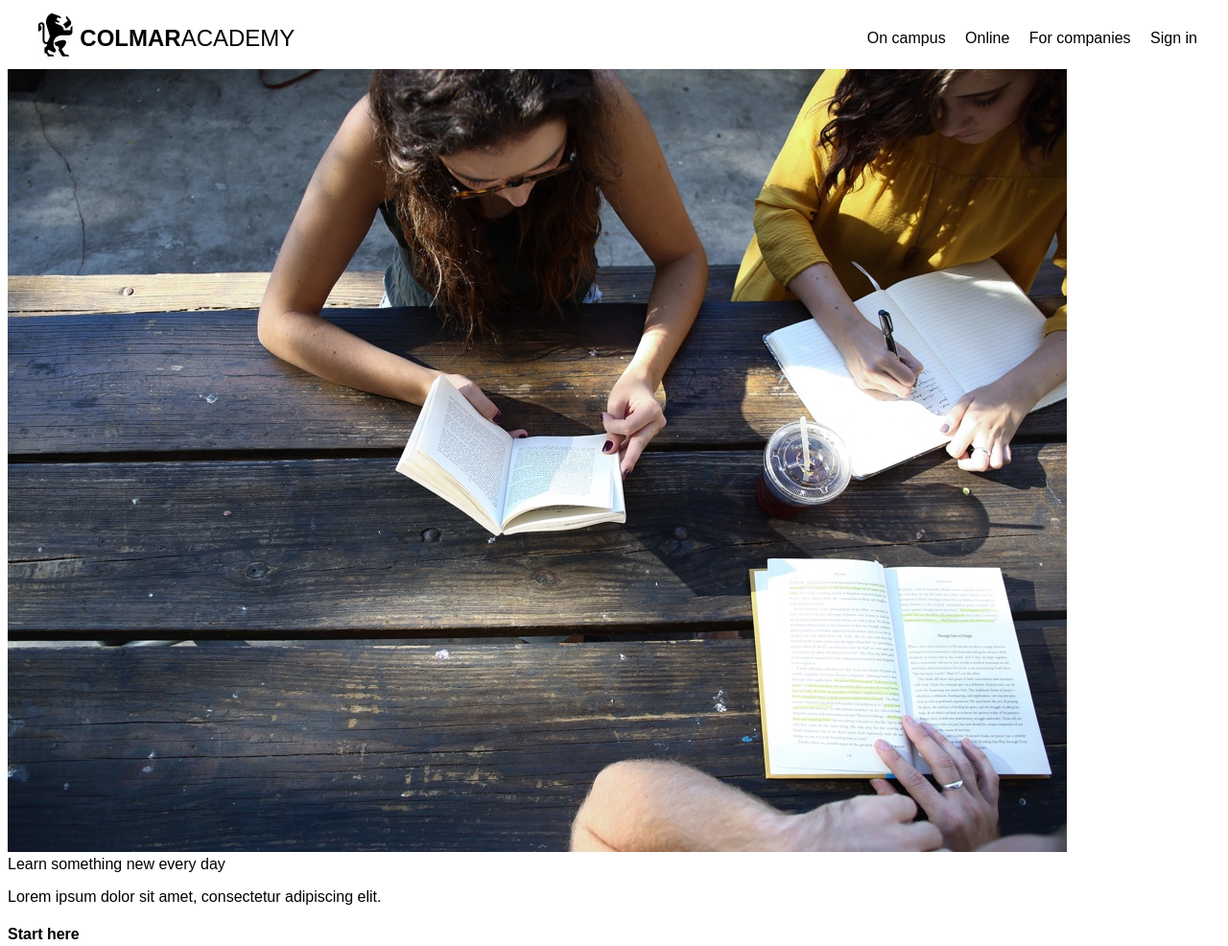
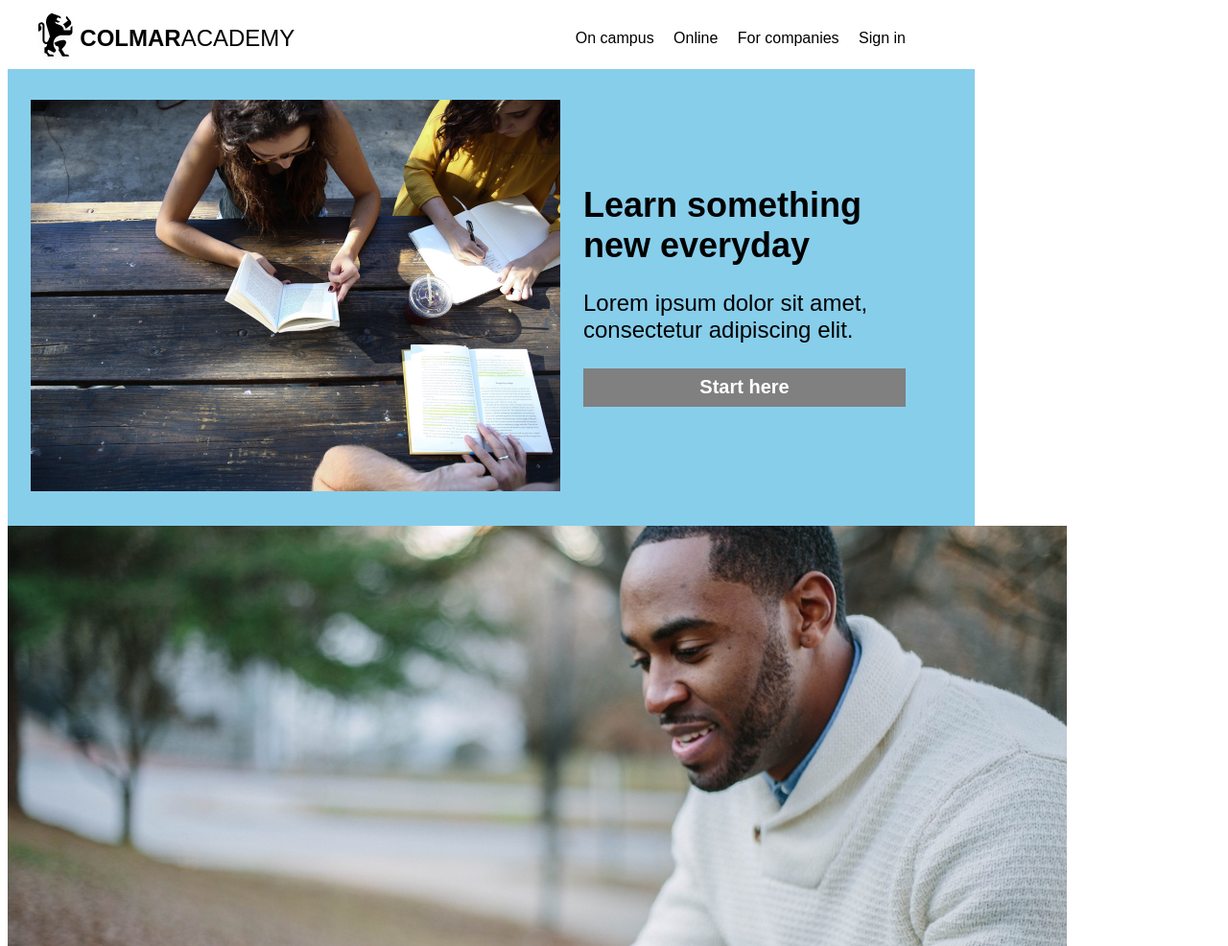
Before and after one commit to Lareilpet/colmar, a plain HTML site: page index.html in a window 1280 px wide. Shown: the top 986 px of the page at 96% size. Drawn offline with Linux system fonts and the light colour scheme.

Commit message:
Finished banner section.

```diff
--- a/index.html
+++ b/index.html
@@ -23,8 +23,8 @@
         <div class="image">
           <img src="./resources/images-videos/images/banner.jpg"/>
         </div>
-        <div class="welcome"
-          <h1>Learn something new every day</h1>
+        <div class="welcome">
+          <h1>Learn something new everyday</h1>
           <p>Lorem ipsum dolor sit amet, consectetur adipiscing elit.</p>
           <h4>Start here</h4>
         </div>
--- a/resources/css/style.css
+++ b/resources/css/style.css
@@ -1,6 +1,10 @@
 html {
   font-family: sans-serif;
   font-size: 16px;
+}
+
+body {
+  width: 960px;
 }
 
 header {
@@ -30,3 +34,41 @@ nav {
 nav span {
   padding-left: 16px;
 }
+
+.banner {
+  display: inline-flex;
+  padding: 32px 24px;
+  background-color: skyblue;
+  width: 960px;
+  align-items: center;
+}
+
+.banner img {
+  width: 552px;
+  height: auto;
+}
+
+.welcome {
+ width: 336px;
+ padding-left: 24px;
+}
+
+.welcome h1 {
+  font-size: 2.25rem;
+  text-align: left;
+}
+
+.welcome p {
+  font-size: 1.5rem;
+  text-align: left;
+}
+
+.welcome h4 {
+  height: 32px;
+  text-align: center;
+  font-size: 1.25rem;
+  width: 100%;
+  color: white;
+  background-color: gray;
+  padding-top: 8px;
+}
```
